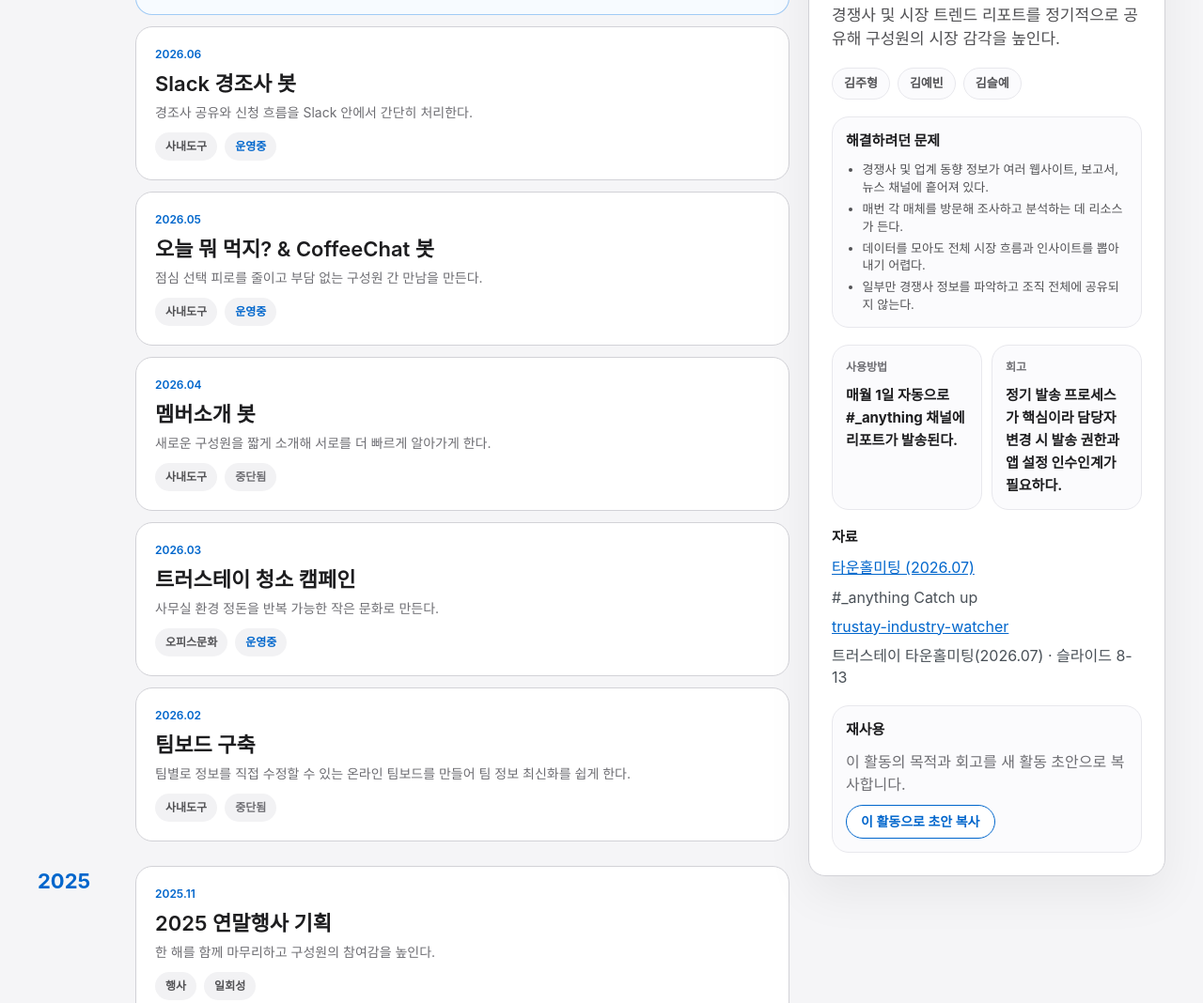
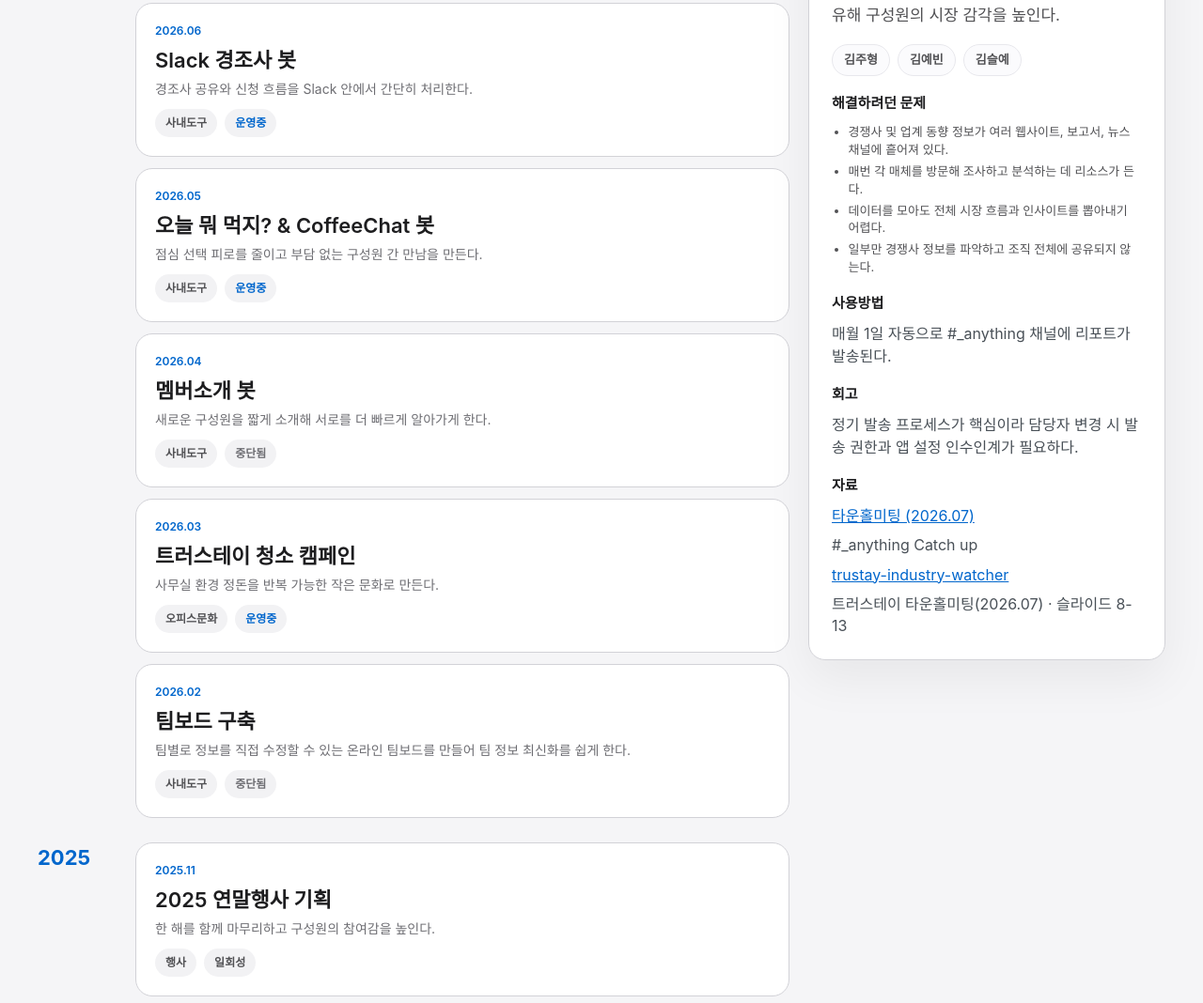
Before and after one commit to trustay-inc/cm-library, a plain HTML site: page index.html in a window 1280 px wide. Shown: the part 812-1880 px from the top of the page at 94% size. Drawn offline with Linux system fonts and the light colour scheme; a web font is replaced by a local one.

Commit message:
드로어 상세 섹션 위계 통일, 재사용 기능 제거, CM Library로 개편
- 해결하려던 문제/사용방법/회고를 detail-grid·problem-card 박스 대신
  자료(link-list)와 같은 형식으로 통일 (리스트 항목은 유지)
- 활동을 새 초안으로 복사하는 재사용 패널·관련 로직 삭제
- 페이지 타이틀과 헤딩을 "CM Library"로 변경
- 리드 문구가 어절 중간에서 개행되던 문제 수정 (word-break: keep-all,
  불필요한 max-width 제거)

Co-Authored-By: Claude Sonnet 5 <noreply@anthropic.com>

```diff
--- a/index.html
+++ b/index.html
@@ -3,7 +3,7 @@
 <head>
 <meta charset="utf-8">
 <meta name="viewport" content="width=device-width, initial-scale=1">
-<title>Culture Master 활동 보드 · 트러스테이 문화 자산 아카이브</title>
+<title>CM Library</title>
 <meta name="description" content="Culture Master 활동을 찾아서 다시 쓰기 위한 사내 아카이브.">
 <link rel="preconnect" href="https://cdn.jsdelivr.net">
 <link rel="stylesheet" href="https://cdn.jsdelivr.net/gh/orioncactus/pretendard@v1.3.9/dist/web/static/pretendard.min.css">
@@ -45,7 +45,7 @@ img,svg{display:block;max-width:100%}
 .intro{justify-content:space-between;align-items:center;gap:32px;padding-bottom:34px;display:flex;flex-wrap:wrap}
 .eyebrow{color:var(--secondary);letter-spacing:0;text-transform:uppercase;margin:0 0 10px;font-size:12px;font-weight:600}
 h1{letter-spacing:0;margin:0 0 10px;font-size:56px;font-weight:600;line-height:60px}
-.lead{max-width:620px;color:var(--muted);margin-bottom:0;font-size:17px;line-height:25px}
+.lead{color:var(--muted);margin-bottom:0;font-size:17px;line-height:25px;word-break:keep-all}
 
 /* ── page layout ──────────────────────────── */
 .status-page{gap:20px;display:grid}
@@ -161,54 +161,14 @@ h1{letter-spacing:0;margin:0 0 10px;font-size:56px;font-weight:600;line-height:6
   display:inline-flex;
 }
 
-.problem-card{
-  border-radius:var(--radius-card);
-  background:var(--panel-soft);
-  border:1px solid #e8e8ed;
-  gap:8px;
-  padding:14px;
-  display:grid;
-}
-.problem-card h3{margin-bottom:2px;font-size:15px}
-.problem-card ul{margin:0;padding-left:1.1em;display:grid;gap:4px}
-.problem-card li{overflow-wrap:anywhere;font-size:13px;line-height:1.45;color:var(--secondary)}
-
-.detail-grid{grid-template-columns:1fr 1fr;gap:10px;display:grid}
-.detail-grid div{border-radius:var(--radius-card);background:var(--panel-soft);border:1px solid #e8e8ed;min-height:84px;padding:14px}
-.detail-grid span{color:var(--muted);margin-bottom:8px;font-size:12px;font-weight:600;display:block}
-.detail-grid strong{overflow-wrap:anywhere;font-size:15px;line-height:1.45}
-
 .link-list{gap:8px;display:grid}
 .link-list h3{margin-bottom:2px;font-size:15px}
+.link-list ul{margin:0;padding-left:1.1em;display:grid;gap:4px}
+.link-list li{overflow-wrap:anywhere;font-size:13px;line-height:1.45;color:var(--secondary)}
 .link-list a,.link-list p,.reference-item{overflow-wrap:anywhere;color:var(--brand-strong);margin:0;line-height:1.45}
 .link-list a{transition:color .16s,text-decoration-color .16s}
 .link-list a:hover{color:var(--brand);text-underline-offset:3px;text-decoration:underline;text-decoration-thickness:1px}
 .reference-item{color:#495057;display:block}
-
-.reuse-panel{
-  border-radius:var(--radius-card);
-  background:var(--panel-soft);
-  border:1px solid #e8e8ed;
-  gap:10px;
-  padding:14px;
-  display:grid;
-}
-.reuse-panel h3{margin-bottom:0;font-size:15px}
-.reuse-panel p{color:var(--muted);margin:0;line-height:1.5}
-
-.ghost-button{
-  border-radius:var(--radius-control);
-  border:1px solid var(--brand-strong);
-  color:var(--brand-strong);
-  background:#fff;
-  width:fit-content;
-  min-height:36px;
-  padding:0 15px;
-  font-size:14px;
-  font-weight:600;
-  transition:background-color .16s;
-}
-.ghost-button:hover{background:#e8f2ff}
 
 .drawer-note{color:var(--muted);margin:0;font-size:14px;line-height:1.45}
 
@@ -234,7 +194,6 @@ footer.shell{padding:20px 0 40px;border-top:1px solid var(--line);color:var(--mu
   .dashboard-grid{grid-template-columns:1fr}
   .year-group{grid-template-columns:1fr;gap:8px}
   .year-group h2{margin-bottom:0;position:static}
-  .detail-grid{grid-template-columns:1fr}
 }
 </style>
 </head>
@@ -244,7 +203,7 @@ footer.shell{padding:20px 0 40px;border-top:1px solid var(--line);color:var(--mu
   <section class="intro">
     <div>
       <p class="eyebrow">Culture Master Archive</p>
-      <h1>Culture Master 활동 보드</h1>
+      <h1>CM Library</h1>
       <p class="lead">지난 Culture Master가 무엇을 만들었고 무엇을 남겼는지 찾아보고, 다시 쓰기 위한 아카이브입니다.</p>
     </div>
   </section>
@@ -373,13 +332,15 @@ function renderDrawer() {
   }
 
   const problemHtml = a.background?.length
-    ? `<div class="problem-card"><h3>해결하려던 문제</h3><ul>${a.background.map(b => `<li>${esc(b)}</li>`).join("")}</ul></div>`
+    ? `<div class="link-list"><h3>해결하려던 문제</h3><ul>${a.background.map(b => `<li>${esc(b)}</li>`).join("")}</ul></div>`
     : "";
 
-  let detailCells = "";
-  if (a.usage) detailCells += `<div><span>사용방법</span><strong>${esc(a.usage)}</strong></div>`;
-  if (a.retrospective) detailCells += `<div><span>회고</span><strong>${esc(a.retrospective)}</strong></div>`;
-  const detailHtml = detailCells ? `<div class="detail-grid">${detailCells}</div>` : "";
+  const usageHtml = a.usage
+    ? `<div class="link-list"><h3>사용방법</h3><span class="reference-item">${esc(a.usage)}</span></div>`
+    : "";
+  const retroHtml = a.retrospective
+    ? `<div class="link-list"><h3>회고</h3><span class="reference-item">${esc(a.retrospective)}</span></div>`
+    : "";
 
   let linksHtml = "";
   if (a.resources?.length || a.source) {
@@ -404,40 +365,13 @@ function renderDrawer() {
     <p class="drawer-summary">${esc(a.purpose)}</p>
     ${membersHtml}
     ${problemHtml}
-    ${detailHtml}
+    ${usageHtml}
+    ${retroHtml}
     ${linksHtml}
-    ${noRecord}
-    <div class="reuse-panel">
-      <h3>재사용</h3>
-      <p>이 활동의 목적과 회고를 새 활동 초안으로 복사합니다.</p>
-      <button class="ghost-button" type="button" data-month="${esc(a.month)}">이 활동으로 초안 복사</button>
-    </div>`;
+    ${noRecord}`;
 }
 
-function draft(a) {
-  return [
-    `# ${a.title} (재사용 초안)`,
-    ``,
-    `원본: CM·${a.month} / ${a.category}`,
-    ``,
-    `## 목적`,
-    a.purpose,
-    ``,
-    `## 해결하려던 문제`,
-    ...(a.background?.length ? a.background.map(b => `- ${b}`) : ["- (원본에 기록 없음)"]),
-    ``,
-    `## 이번에 달라지는 점`,
-    `- `,
-    ``,
-    `## 이전 담당자 메모`,
-    a.retrospective || "(없음)",
-    ``,
-    `## 성과를 무엇으로 확인할지`,
-    `- `
-  ].join("\n");
-}
-
-document.addEventListener("click", async e => {
+document.addEventListener("click", e => {
   const filterBtn = e.target.closest("#f-year button, #f-cat button");
   if (filterBtn) {
     const { kind, val } = filterBtn.dataset;
@@ -454,18 +388,6 @@ document.addEventListener("click", async e => {
     renderTimeline();
     renderDrawer();
     return;
-  }
-
-  const reuseBtn = e.target.closest(".reuse-panel button");
-  if (reuseBtn) {
-    const a = DATA.activities.find(x => x.month === reuseBtn.dataset.month);
-    try {
-      await navigator.clipboard.writeText(draft(a));
-      reuseBtn.textContent = "초안이 복사되었습니다";
-    } catch {
-      reuseBtn.textContent = "복사할 수 없습니다 — 직접 선택해 주세요";
-    }
-    setTimeout(() => { reuseBtn.textContent = "이 활동으로 초안 복사"; }, 2400);
   }
 });
 
```
